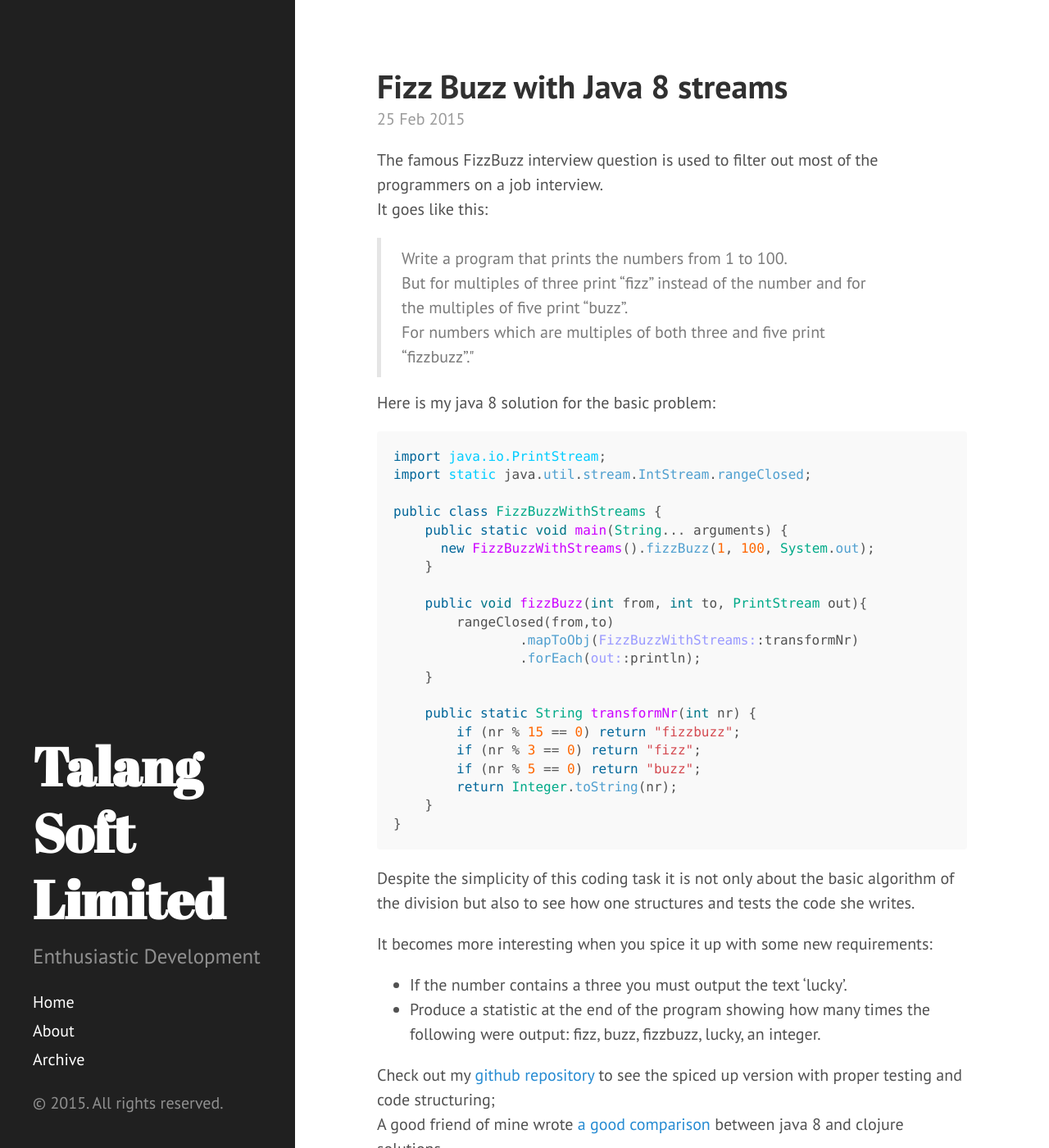
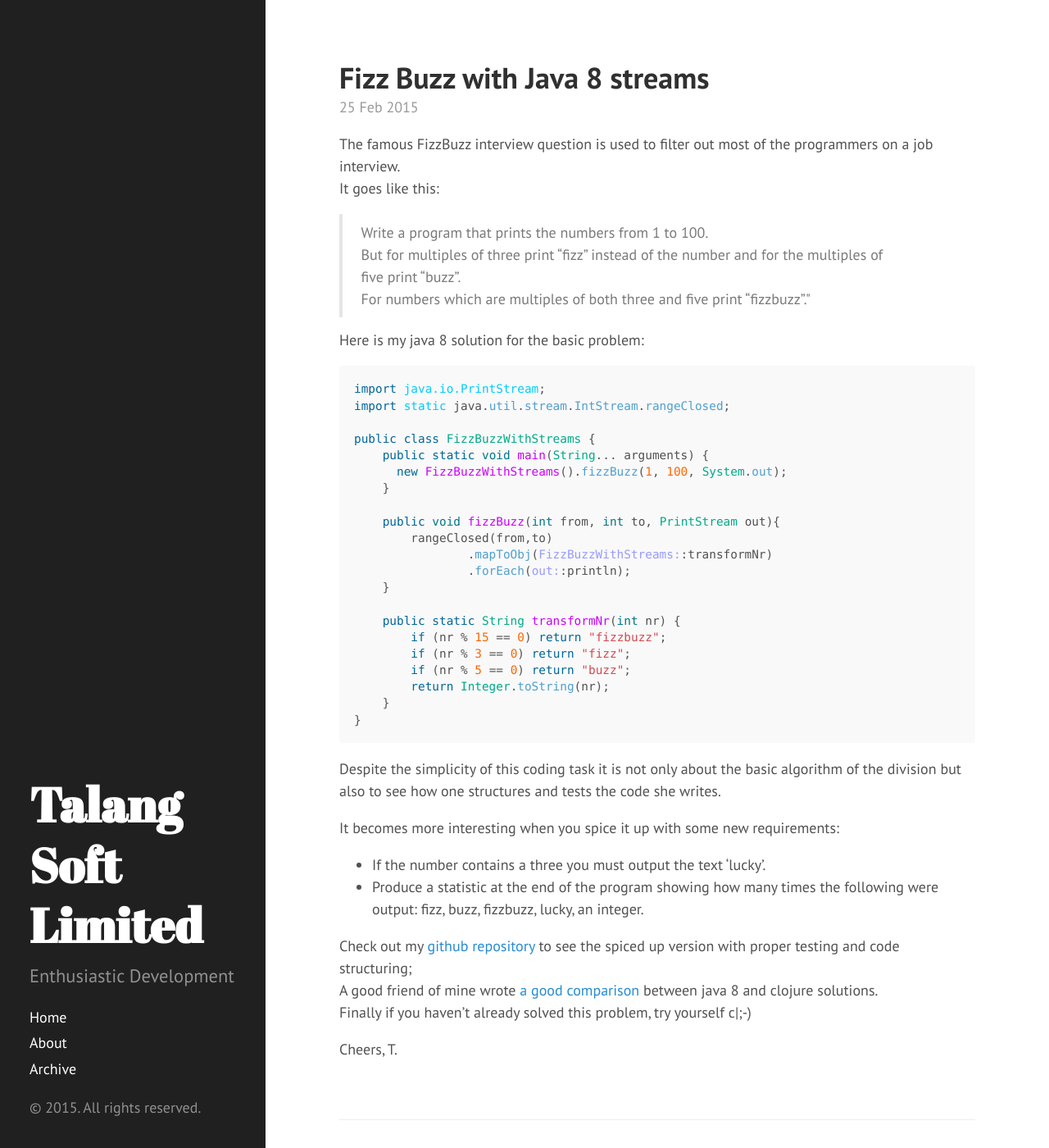
Before and after one commit to timeamolnar/tamaslang.github.io, a Jekyll site: the page built from _posts/2015-02-25-fizzbuzzed.md, in a window 1280 px wide and 1400 px high. Shown: the whole window at 82% size. Built offline with Jekyll 4.4.1, drawn with Linux system fonts in a browser that asks for light colours; Markdown is read by kramdown in place of the engine named in the settings; comment, search, counter and statistics services are not loaded.

Commit message:
decrease font size

```diff
--- a/_posts/2015-02-25-fizzbuzzed.md
+++ b/_posts/2015-02-25-fizzbuzzed.md
@@ -51,3 +51,6 @@ Check out my <a href="https://github.com/tamaslang/codingtest-fizzbuzz">github r
 with proper testing and code structuring;<br/>
 A good friend of mine wrote <a href="http://benedekfazekas.github.io/2015/02/06/java8-fizzbuzzed/">a good comparison</a> between java 8 and clojure solutions.<br/>
 Finally if you haven't already solved this problem, try yourself c|;-)
+
+Cheers,
+T.
--- a/public/css/hyde.css
+++ b/public/css/hyde.css
@@ -41,7 +41,7 @@ html {
 }
 @media (min-width: 58em) {
   html {
-    font-size: 20px;
+    font-size: 18px;
   }
 }
 
```
